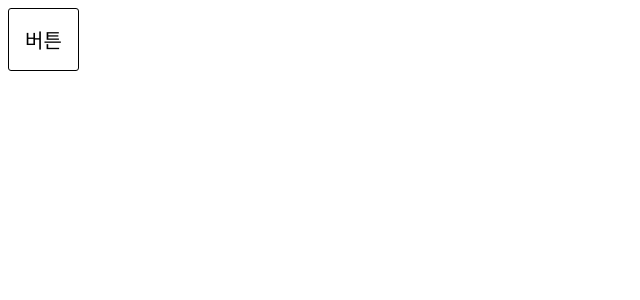
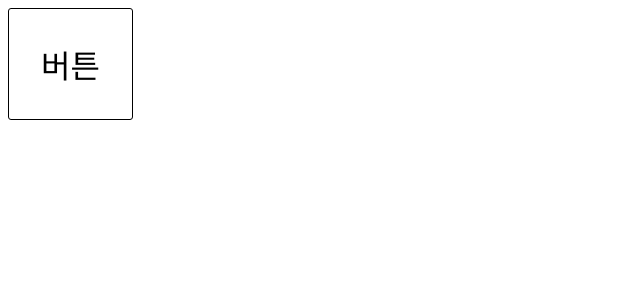
Before and after one commit to oinochoe/IrangYeongmin, a React app in the folder styling-react/: page / in a window 1280 px wide. Shown: the top 300 px of the page, without its empty margins (0-640 px from the left). Built offline with nearby package versions, Linux system fonts and the light colour scheme.

Commit message:
button big styled-components 사용

```diff
--- a/styling-react/src/App.js
+++ b/styling-react/src/App.js
@@ -4,7 +4,7 @@ class App extends Component {
   render() {
     return (
       <div>
-        <StyledButton>버튼</StyledButton>
+        <StyledButton big>버튼</StyledButton>
       </div>
     );
   }
--- a/styling-react/src/components/StyledButton.js
+++ b/styling-react/src/components/StyledButton.js
@@ -7,15 +7,19 @@ const Wrapper = styled.div`
   padding:1rem;
   border-radius: 3px;
   font-size: ${(props) => props.fontSize};
+  ${props => props.big && `
+    font-size: 2rem;
+    padding: 2rem;
+  `}
   &:hover {
     background: black;
     color:white;
   }
 `;
 
-const StyledButton = ({children, ...rest}) => {
+const StyledButton = ({children, big, ...rest}) => {
   return (
-    <Wrapper fontSize="1.25rem" {...rest}>
+    <Wrapper fontSize="1.25rem" {...rest} big={big}>
       {children}
     </Wrapper>
   );
```
